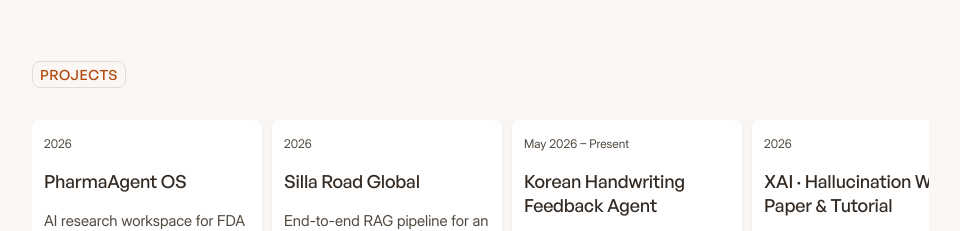
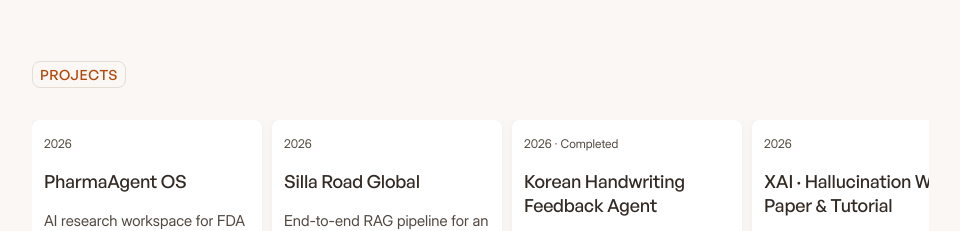
Before and after one commit to davemaxuell/CV, a React (Vite) app: page / in a window 1280 px wide. Shown: the part 1663-1894 px from the top of the page, without its empty margins (296-1256 px from the left). Built offline with nearby package versions, Linux system fonts and the light colour scheme; a web font is replaced by a local one.

Commit message:
Mark Korean handwriting feedback project completed

```diff
--- a/src/data/portfolioData.ts
+++ b/src/data/portfolioData.ts
@@ -344,7 +344,7 @@ export const projects: Project[] = [
     title: "Korean Handwriting Feedback Agent",
     subtitle: "VLM Error Localization & Grammatical Correction",
     affiliation: "Nationwide AI Competition, Rookie Track | Team 나랏말싸미",
-    period: "May 2026 – Present",
+    period: "2026 · Completed",
     description: "Vision-Language Model agent recognizing student Korean handwriting, pinpointing subtle grammatical/orthographic errors, and providing automated step-by-step diagnostic feedback using Qwen-VL/InternVL and EXAONE 4.5.",
     highlights: [
       "Generated synthetic paired handwriting data using conditional diffusion and deliberate learner error injection.",
```
